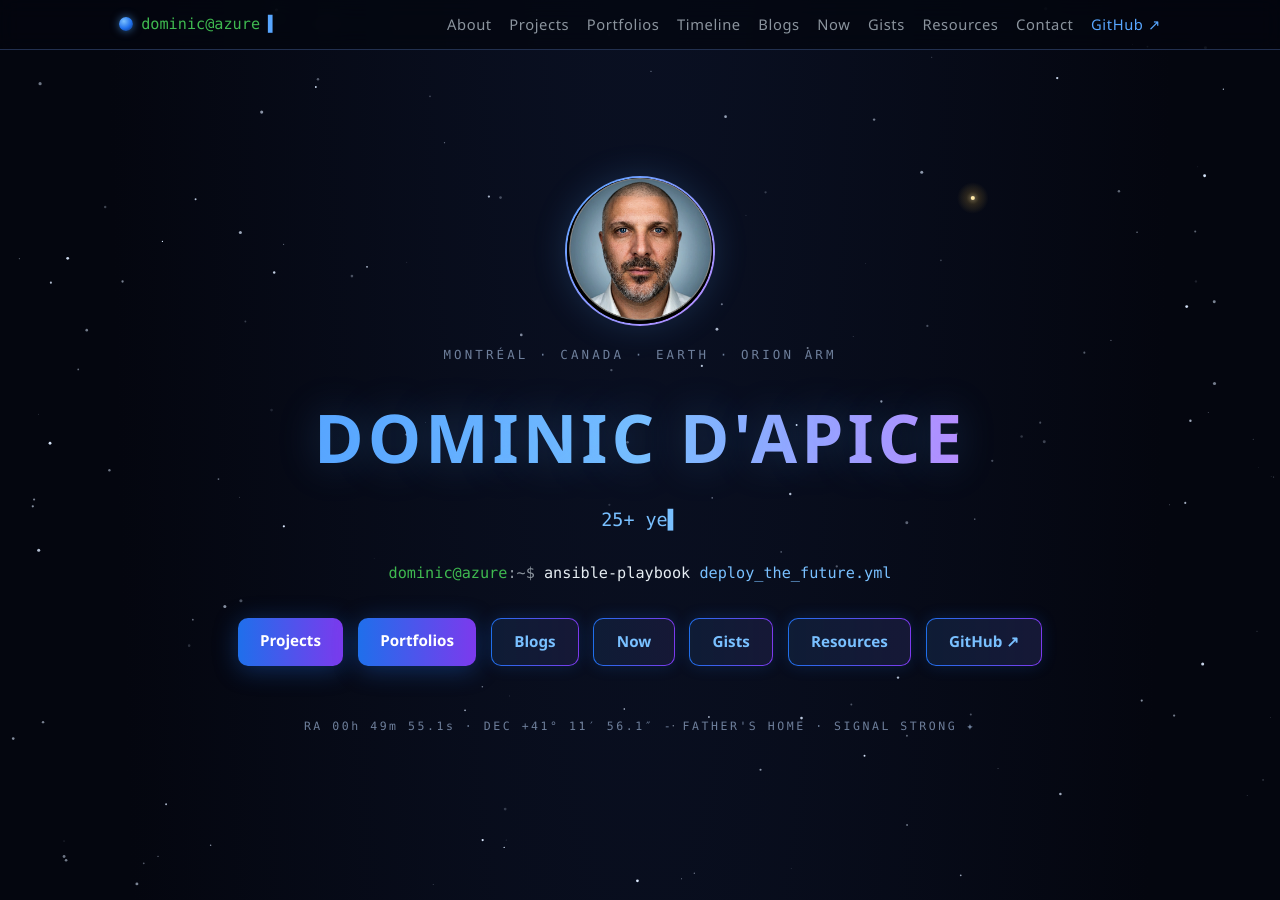
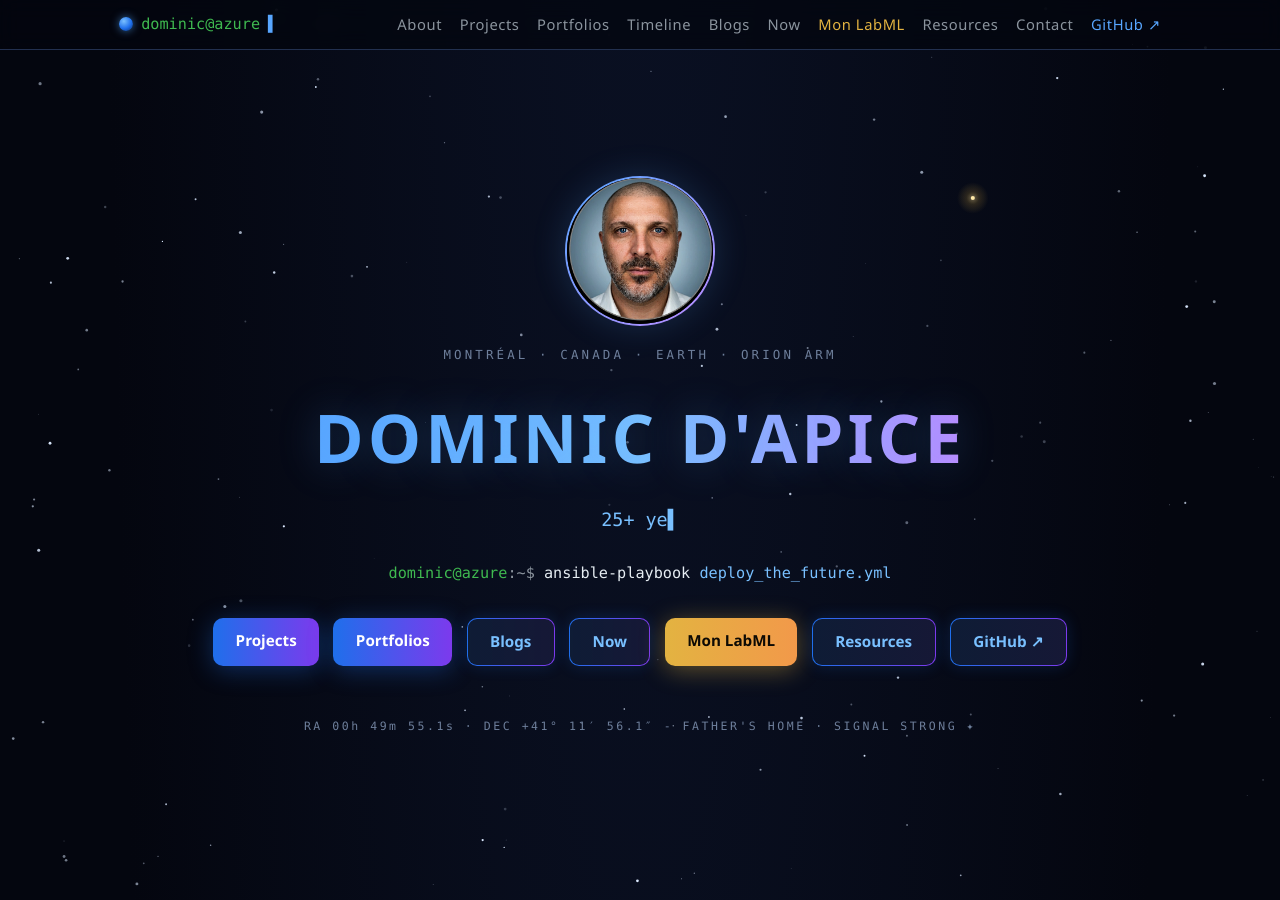
Before and after one commit to dapiced/dapiced.github.io, a Jekyll site: the page built from index.html, in a window 1280 px wide and 900 px high. Built offline with Jekyll 4.4.1, drawn with Linux system fonts in a browser that asks for light colours.

Commit message:
Replace Gists nav link and hero button with Mon LabML
Swaps the /gists/ entries in the top nav and hero button row for a
"Mon LabML" link pointing to https://app.dominicdapice.com/, styled
with a distinct gold/orange accent to stand out from the other buttons.

```diff
--- a/_layouts/default.html
+++ b/_layouts/default.html
@@ -65,7 +65,7 @@
         <li><a href="/#timeline">Timeline</a></li>
         <li><a href="/blog/">Blogs</a></li>
         <li><a href="/now/">Now</a></li>
-        <li><a href="/gists/">Gists</a></li>
+        <li><a class="nav-labml" href="https://app.dominicdapice.com/" target="_blank" rel="noopener">Mon LabML</a></li>
         <li><a href="/resources/">Resources</a></li>
         <li><a href="https://www.linkedin.com/in/dapiced/" target="_blank" rel="noopener">Contact</a></li>
         <li><a class="nav-gh" href="https://github.com/dapiced" target="_blank" rel="noopener">GitHub ↗</a></li>
--- a/assets/css/style.css
+++ b/assets/css/style.css
@@ -106,6 +106,7 @@ a:hover { color: var(--lightblue); text-decoration: underline; }
 }
 .nav-links a:hover { color: var(--lightblue); text-decoration: none; }
 .nav-gh { color: var(--cyan) !important; }
+.nav-labml { color: var(--gold) !important; }
 
 .nav-toggle {
   display: none;
@@ -267,6 +268,14 @@ a:hover { color: var(--lightblue); text-decoration: underline; }
   color: #fff;
   box-shadow: 0 4px 24px rgba(124, 58, 237, 0.4);
 }
+
+.btn-labml {
+  background: linear-gradient(90deg, #e3b341, #f2994a);
+  color: #0d0a04;
+  border: none;
+  box-shadow: 0 4px 24px rgba(227, 179, 65, 0.4);
+}
+.btn-labml:hover { color: #0d0a04; box-shadow: 0 6px 30px rgba(227, 179, 65, 0.6); }
 
 .hero-coords {
   margin-top: 3.2rem;
--- a/index.html
+++ b/index.html
@@ -38,7 +38,7 @@ keywords:
     <a class="btn btn-primary" href="/portfolio/">Portfolios</a>
     <a class="btn btn-ghost" href="/blog/">Blogs</a>
     <a class="btn btn-ghost" href="/now/">Now</a>
-    <a class="btn btn-ghost" href="/gists/">Gists</a>
+    <a class="btn btn-labml" href="https://app.dominicdapice.com/" target="_blank" rel="noopener">Mon LabML</a>
     <a class="btn btn-ghost" href="/resources/">Resources</a>
     <a class="btn btn-ghost" href="https://github.com/dapiced" target="_blank" rel="noopener">GitHub ↗</a>
   </div>
```
